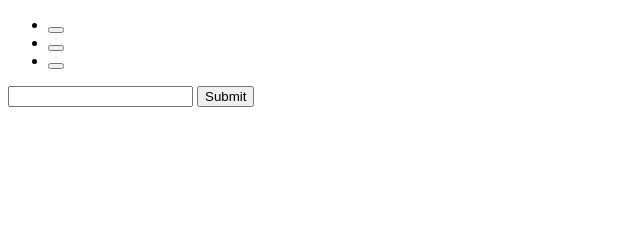
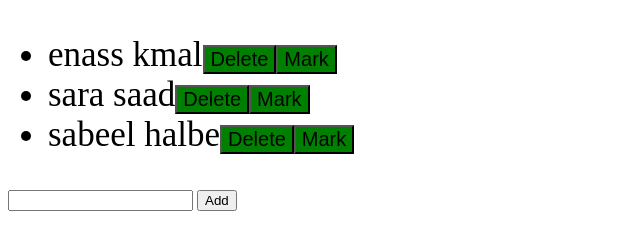
Before and after one commit to lotus-1/To-do-Project-SES, a website: page index.html in a window 1280 px wide. Shown: the whole page, without its empty margins (0-640 px from the left). Drawn offline with Linux system fonts and the light colour scheme.

Commit message:
working in the file dom

```diff
--- a/dom.js
+++ b/dom.js
@@ -7,9 +7,9 @@
   var addTodoForm = document.getElementById('add-todo');
 
   var state = [
-    { id: -3, description: 'first todo' },
-    { id: -2, description: 'second todo' },
-    { id: -1, description: 'third todo' },
+    { id: -3, description: 'enass kmal' },
+    { id: -2, description: 'sara saad' },
+    { id: -1, description: 'sabeel halbe' },
   ]; // this is our initial todoList
 
   // This function takes a todo, it returns the DOM node representing that todo
@@ -18,9 +18,15 @@
     // you will need to use addEventListener
 
     // add span holding description
+    var todoSpan = document.createElement('span');
+    var spanText = document.createTextNode(todo.description);
+    todoSpan.appendChild(spanText);
+    todoNode.appendChild(todoSpan);
 
     // this adds the delete button
     var deleteButtonNode = document.createElement('button');
+    var deleteText = document.createTextNode("Delete");
+    deleteButtonNode.appendChild(deleteText);
     deleteButtonNode.addEventListener('click', function(event) {
       var newState = todoFunctions.deleteTodo(state, todo.id);
       update(newState);
@@ -28,11 +34,28 @@
     todoNode.appendChild(deleteButtonNode);
 
     // add markTodo button
+    var markButtonNode = document.createElement('button');
+  var markText = document.createTextNode("Mark");
+  markButtonNode.appendChild(markText);
+  markButtonNode.addEventListener('click', function(event) {
+    var newState = todoFunctions.markTodo(state, todo.id);
+    update(newState);
+  });
+  if (todo.done) {
+        markButtonNode.style.color = "red";
+      }
 
+   todoNode.appendChild(markButtonNode);
+
+   //add edit button
     // add classes for css
+    todoNode.querySelector('button').classList.add("delete"); // add class to delete button
+    todoNode.childNodes[2].classList.add("mark"); // add class to mark button
 
-    return todoNode;
-  };
+
+
+        return todoNode;
+      };
 
   // bind create todo form
   if (addTodoForm) {
@@ -40,12 +63,13 @@
       // https://developer.mozilla.org/en-US/docs/Web/Events/submit
       // what does event.preventDefault do?
       // what is inside event.target?
-
-      var description = '?'; // event.target ....
+      event.preventDefault();
+      var description = event.target.firstElementChild.value; // event.target ....
 
       // hint: todoFunctions.addTodo
-      var newState = []; // ?? change this!
-      update(newState);
+      var newState = todoFunctions.addTodo(state, { description: description }); // ?? change this!
+        console.log(newState);
+        update(newState);
     });
   }
 
@@ -65,6 +89,9 @@
 
     // you may want to add a class for css
     container.replaceChild(todoListNode, container.firstChild);
+    container.firstChild.classList.add("list");
+
+
   };
 
   if (container) renderState(state);
--- a/index.html
+++ b/index.html
@@ -12,7 +12,7 @@
     </div>
     <form id="add-todo">
       <input type="text" name="description" value="">
-      <input type="submit" name="" value="Submit">
+      <input type="submit" name="" value="Add">
     </form>
   </body>
   <script type="text/javascript" src = "./logic.js"></script>
--- a/style.css
+++ b/style.css
@@ -0,0 +1,7 @@
+.mark, .delete {
+  font-size: 20px;
+  background-color: green;
+
+}
+.list {
+  font-size: 35px;
```
